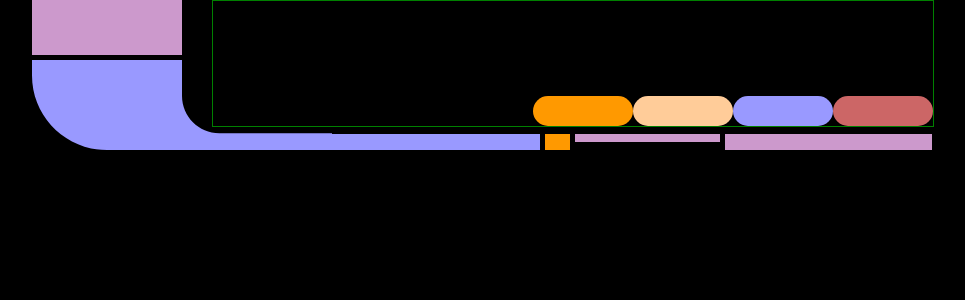
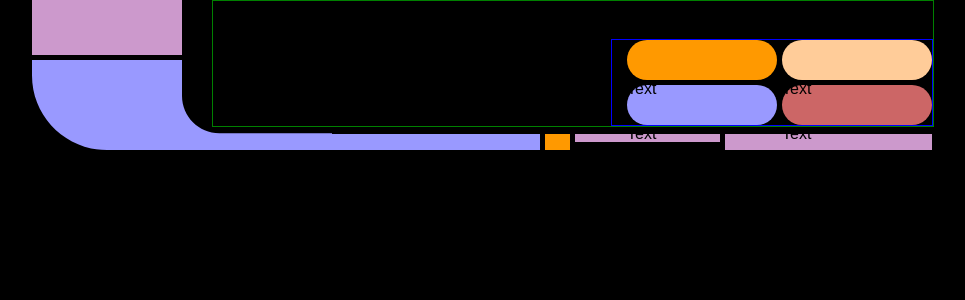
Before and after one commit to maustin/lcars, a React (Create React App) app: page / in a window 1280 px wide. Shown: the top 300 px of the page, without its empty margins (158-1123 px from the left). Built offline with nearby package versions, Linux system fonts and the light colour scheme; a web font is replaced by a local one.

Commit message:
enlarged pill button

```diff
--- a/src/components/PillButton.js
+++ b/src/components/PillButton.js
@@ -7,7 +7,10 @@
 		};
 
 		return(
-			<div className='lcars-pill-button' style={style} />
+			<div>
+				<div className='lcars-pill-button' style={style} />
+				<span className='lcars-pill-button-text'>Text</span>
+			</div>
 		)
 	}
 }
--- a/src/index.css
+++ b/src/index.css
@@ -57,25 +57,32 @@
 
 .lcars-header-body-nav {
 	display: flex;
-}
-
-.lcars-header-body-nav-buttons {
-
+	flex-wrap: wrap;
+	justify-content: flex-end;
+	align-items: flex-end;
+	border: 1px solid blue;
+	width: 320px;
+	gap: 5px;
 }
 
 .lcars-pill-button {
-	-webkit-border-top-left-radius: 15px;
-	-moz-border-radius-topleft: 15px;
-	border-top-left-radius: 15px;
-	-webkit-border-top-right-radius: 15px;
-	-moz-border-radius-topright: 15px;
-	border-top-right-radius: 15px;
-	-webkit-border-bottom-right-radius: 15px;
-	-moz-border-radius-bottomright: 15px;
-	border-bottom-right-radius: 15px;
-	-webkit-border-bottom-left-radius: 15px;
-	-moz-border-radius-bottomleft: 15px;
-	border-bottom-left-radius: 15px;
-	height: 30px;
-	width: 100px;
+	-webkit-border-top-left-radius: 20px;
+	-moz-border-radius-topleft: 20px;
+	border-top-left-radius: 20px;
+	-webkit-border-top-right-radius: 20px;
+	-moz-border-radius-topright: 20px;
+	border-top-right-radius: 20px;
+	-webkit-border-bottom-right-radius: 20px;
+	-moz-border-radius-bottomright: 20px;
+	border-bottom-right-radius: 20px;
+	-webkit-border-bottom-left-radius: 20px;
+	-moz-border-radius-bottomleft: 20px;
+	border-bottom-left-radius: 20px;
+	height: 40px;
+	width: 150px;
 }
+
+.lcars-pill-button-text {
+	z-index: 2;
+	position: absolute;
+}
```
